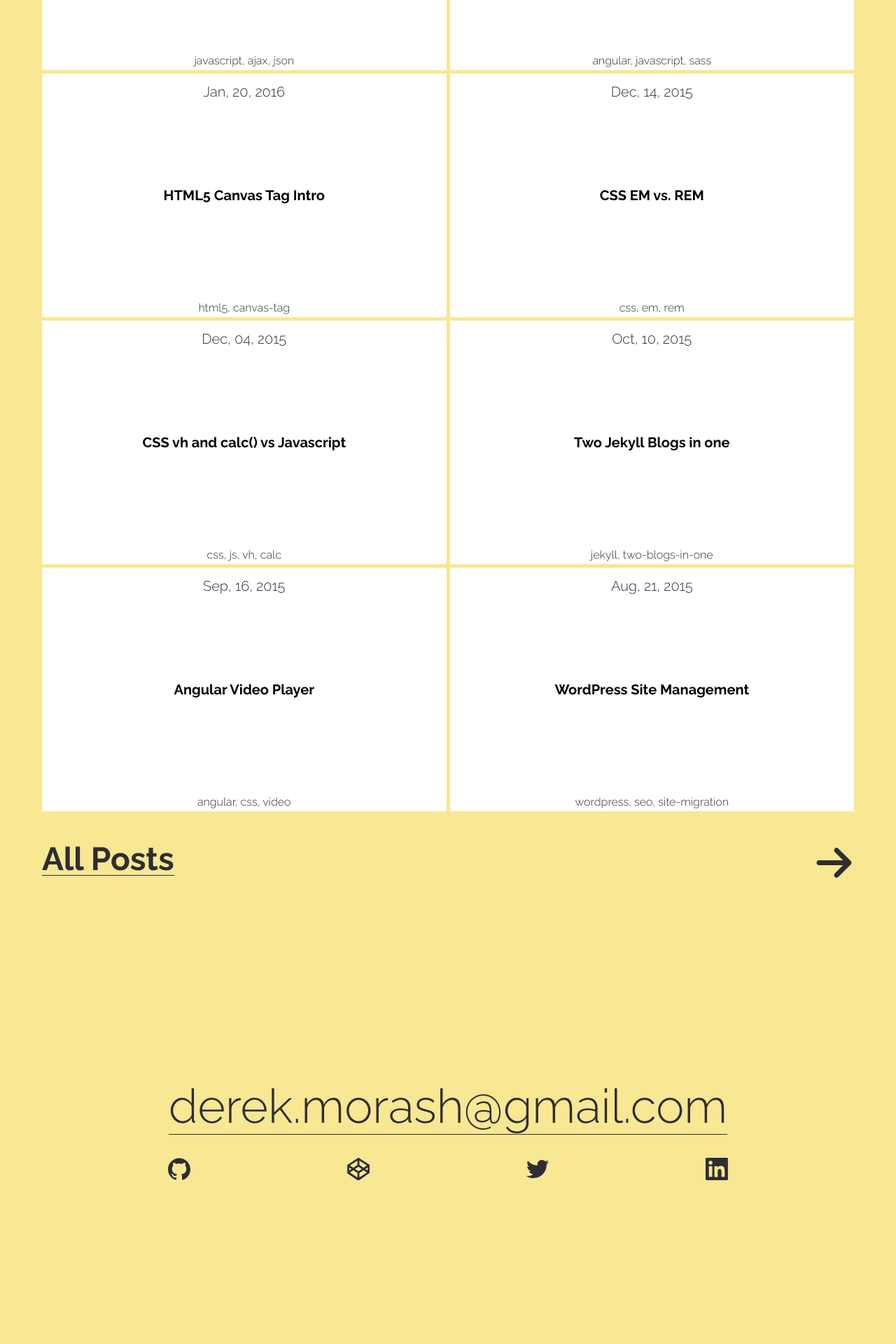
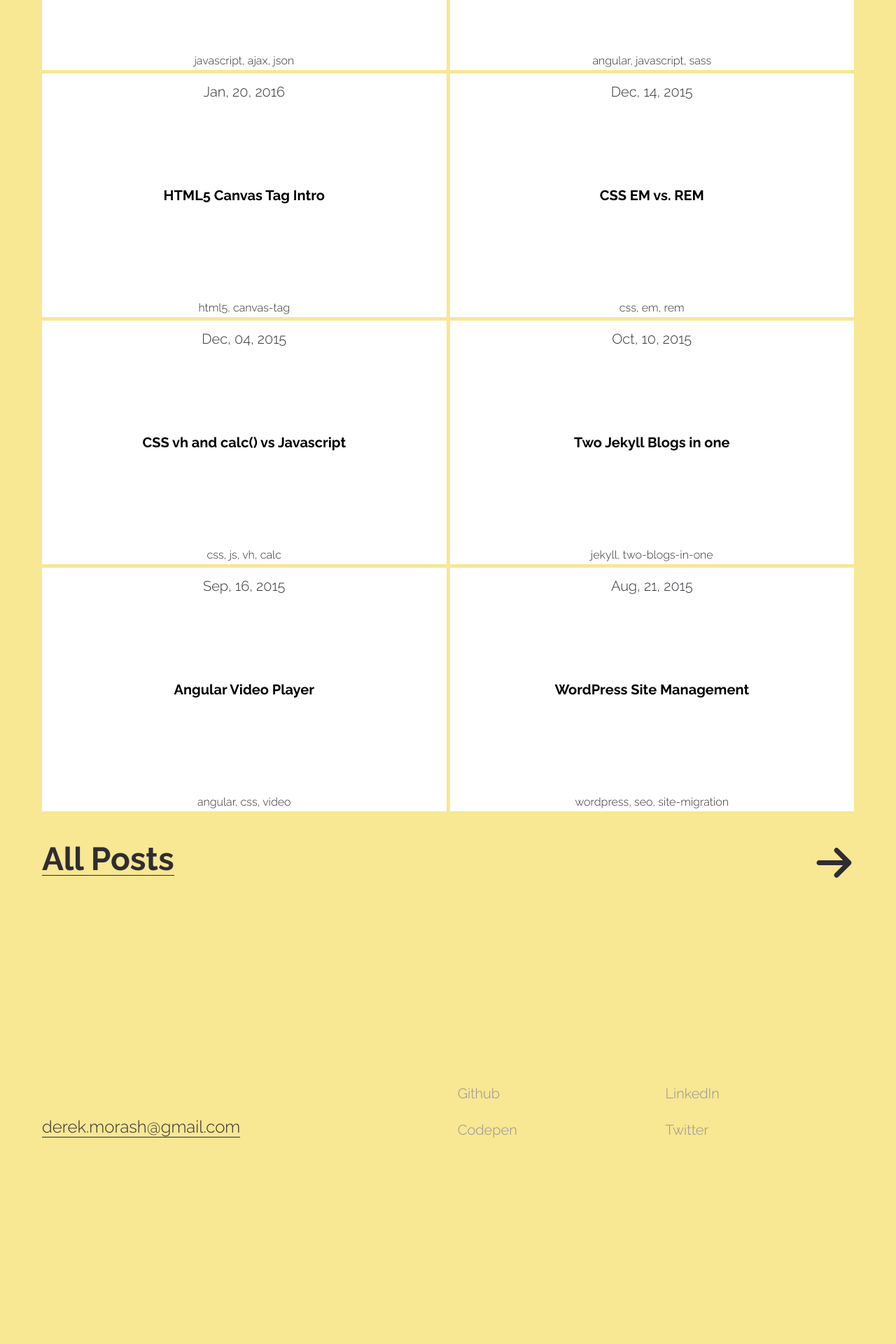
Before and after one commit to derekmorash/New-Portfolio, a Jekyll site: the page built from index.html, in a window 1280 px wide. Shown: the part 1068-2988 px from the top of the page at 70% size. Built offline with Jekyll 4.4.1, drawn with Linux system fonts in a browser that asks for light colours; nearby versions of some CDN libraries; after the commit the page ends 2778 px from its top, so only the background shows below that.

Commit message:
Changed footer

```diff
--- /dev/null
+++ b/_includes/footer2.html
@@ -0,0 +1,13 @@
+<footer class="footer" id="contact">
+  <div class="footer--email">
+    <a class="email" href="mailto:derek.morash@gmail.com">derek.morash@gmail.com</a>
+  </div>
+  <div class="footer--social-code">
+    <a href="#">Github</a>
+    <a href="#">Codepen</a>
+  </div>
+  <div class="footer--social-media">
+    <a href="#">LinkedIn</a>
+    <a href="#">Twitter</a>
+  </div>
+</footer>
--- a/assets/css/3-layouts/_header.sass
+++ b/assets/css/3-layouts/_header.sass
@@ -58,7 +58,6 @@ header
     //   margin: 0 20px 0 2.35765%
 
     .close-nav
-      // background: red
       +size(8vh)
       display: none
       position: absolute
--- a/assets/css/main.css
+++ b/assets/css/main.css
@@ -1384,69 +1384,101 @@ body.about-me {
           vertical-align: middle;
           line-height: normal; }
 
-footer {
-  margin: 25vh auto;
+.footer {
   max-width: 1600px;
-  text-align: center; }
-  footer::after {
+  margin-left: auto;
+  margin-right: auto;
+  margin: 25vh auto 80px;
+  padding: 0 60px;
+  display: -webkit-box;
+  display: -webkit-flex;
+  display: -ms-flexbox;
+  display: flex;
+  -webkit-box-orient: horizontal;
+  -webkit-box-direction: normal;
+  -webkit-flex-direction: row;
+      -ms-flex-direction: row;
+          flex-direction: row;
+  -webkit-box-align: end;
+  -webkit-align-items: flex-end;
+      -ms-flex-align: end;
+          align-items: flex-end; }
+  .footer::after {
     clear: both;
     content: "";
     display: table; }
-  footer .footer--email {
-    max-width: 800px;
-    margin: 0 auto; }
-    @media screen and (max-width: 820px) {
-      footer .footer--email {
-        padding: 0 10px; } }
-    footer .footer--email a {
-      display: inline;
-      font-size: 62px; }
-  footer .footer--lockup {
-    max-width: 800px;
-    margin: 20px auto 0;
+  @media screen and (max-width: 1080px) {
+    .footer {
+      padding: 0 40px; } }
+  @media screen and (max-width: 768px) {
+    .footer {
+      display: block;
+      padding: 0 20px; } }
+  .footer--email {
+    float: left;
+    display: block;
+    margin-right: 2.35765%;
+    width: 48.82117%; }
+    .footer--email:last-child {
+      margin-right: 0; }
+    .footer--email a {
+      font-size: 24px; }
+      @media screen and (max-width: 1080px) {
+        .footer--email a {
+          font-size: 20px; } }
+    @media screen and (max-width: 768px) {
+      .footer--email {
+        float: left;
+        display: block;
+        margin-right: 2.35765%;
+        width: 100%; }
+        .footer--email:last-child {
+          margin-right: 0; } }
+  .footer--social-code, .footer--social-media {
+    float: left;
+    display: block;
+    margin-right: 2.35765%;
+    width: 23.23176%;
     display: -webkit-box;
     display: -webkit-flex;
     display: -ms-flexbox;
     display: flex;
-    -webkit-box-orient: horizontal;
+    -webkit-box-orient: vertical;
     -webkit-box-direction: normal;
-    -webkit-flex-direction: row;
-        -ms-flex-direction: row;
-            flex-direction: row;
-    -webkit-flex-wrap: nowrap;
-        -ms-flex-wrap: nowrap;
-            flex-wrap: nowrap;
+    -webkit-flex-direction: column;
+        -ms-flex-direction: column;
+            flex-direction: column;
     -webkit-box-pack: justify;
     -webkit-justify-content: space-between;
         -ms-flex-pack: justify;
-            justify-content: space-between;
-    -webkit-box-align: start;
-    -webkit-align-items: flex-start;
-        -ms-flex-align: start;
-            align-items: flex-start;
-    -webkit-align-content: center;
-        -ms-flex-line-pack: center;
-            align-content: center; }
-    @media screen and (max-width: 820px) {
-      footer .footer--lockup {
-        padding: 0 10px; } }
-    footer .footer--lockup a {
-      margin: 0;
-      padding: 0;
-      border: 0; }
-      footer .footer--lockup a svg {
-        height: 32px;
-        width: 32px; }
-        @media screen and (max-width: 768px) {
-          footer .footer--lockup a svg {
-            height: 24px;
-            width: 24px; } }
-        footer .footer--lockup a svg path {
-          fill: #2E2D33;
-          -webkit-transition: fill 200ms ease-in-out;
-          transition: fill 200ms ease-in-out; }
-      footer .footer--lockup a:hover svg path {
-        fill: rgba(46, 45, 51, 0.6); }
+            justify-content: space-between; }
+    .footer--social-code:last-child, .footer--social-media:last-child {
+      margin-right: 0; }
+    @media screen and (max-width: 768px) {
+      .footer--social-code, .footer--social-media {
+        float: left;
+        display: block;
+        margin-right: 2.35765%;
+        width: 48.82117%; }
+        .footer--social-code:last-child, .footer--social-media:last-child {
+          margin-right: 0; } }
+    .footer--social-code a, .footer--social-media a {
+      display: -webkit-box;
+      display: -webkit-flex;
+      display: -ms-flexbox;
+      display: flex;
+      margin-top: 20px;
+      text-decoration: none;
+      border: 0;
+      font-size: 20px;
+      color: #928f9d;
+      -webkit-transition: color 300ms ease-in-out;
+      transition: color 300ms ease-in-out; }
+      @media screen and (max-width: 1080px) {
+        .footer--social-code a, .footer--social-media a {
+          font-size: 18px; } }
+      .footer--social-code a:hover, .footer--social-media a:hover {
+        color: black; }
 
 body.archive {
   background: #d7f893; }
--- a/assets/css/main.sass
+++ b/assets/css/main.sass
@@ -15,6 +15,6 @@
 @import "3-layouts/about-page"
 @import "3-layouts/work"
 // @import "3-layouts/music"
-@import "3-layouts/footer"
+@import "3-layouts/footer2"
 @import "3-layouts/archive"
 @import "3-layouts/posts"
--- a/index.html
+++ b/index.html
@@ -22,7 +22,7 @@ menu: home
 
   {% include work.html %}
 
-  {% include footer.html %}
+  {% include footer2.html %}
 
   <!-- ANALYTICS -->
   <script>
```
Also changed, not shown: assets/css/3-layouts/_footer2.sass (added, +51 -0 lines).
